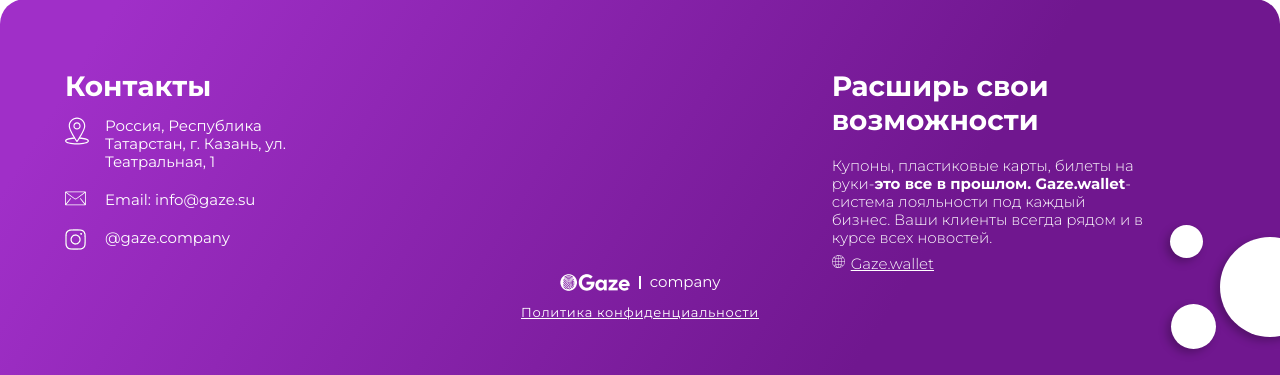
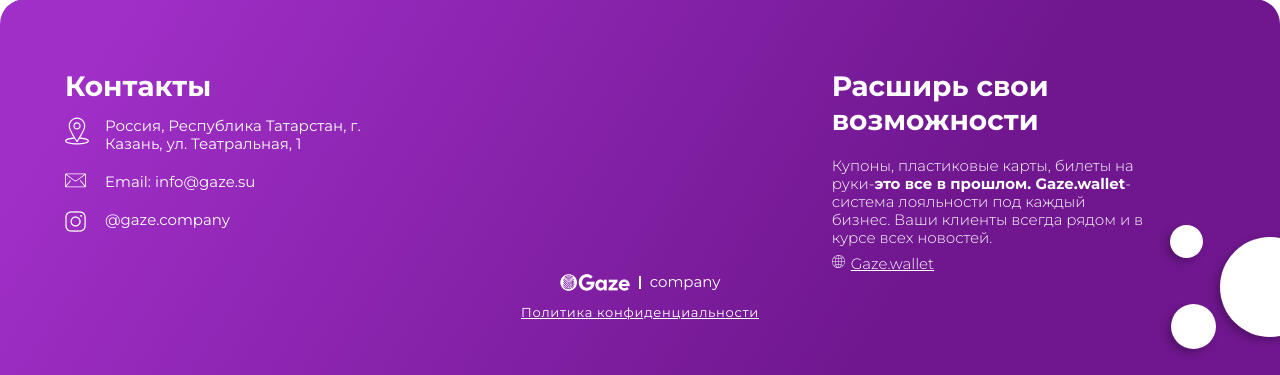
Before and after one commit to kotlyarDG/gaze.github.io, a PHP site: page / in a window 1280 px wide. Shown: the part 6090-6465 px from the top of the page. Run offline with PHP 8.4, Linux system fonts and the light colour scheme.

Commit message:
radar footer items

```diff
--- a/#source/scss/_footer.scss
+++ b/#source/scss/_footer.scss
@@ -337,6 +337,10 @@
 		flex: 0 1 33.333%;
 		padding: 0 150px 0 0;
 
+		&--radar {
+			padding: 0 50px 0 0;
+		}
+
 		&:last-child {
 			padding: 0 0 0 0;
 		}
--- a/css/style.css
+++ b/css/style.css
@@ -4109,6 +4109,10 @@
   padding: 0 150px 0 0;
 }
 
+.footer-wallet__column--radar {
+  padding: 0 50px 0 0;
+}
+
 .footer-wallet__column:last-child {
   padding: 0 0 0 0;
 }
--- a/index.html
+++ b/index.html
@@ -489,7 +489,7 @@
 		<footer id="footer-radar" class="footer-radar anchor-section">
 			<div class="footer-radar__wrapper">
 				<div class="footer-radar__flex">
-					<div class="footer-wallet__column">
+					<div class="footer-wallet__column footer-wallet__column--radar">
 						<p class="footer-radar__title title">Контакты</p>
 						<div class="footer-wallet__items">
 							<div class="footer-radar__item item-footer">
```
